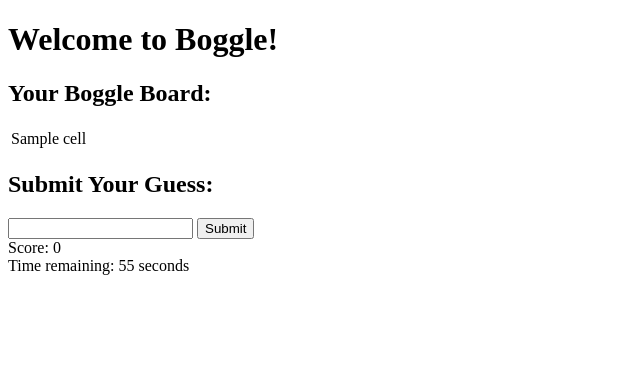
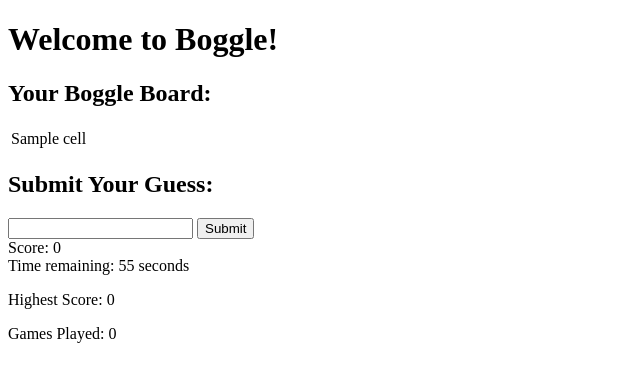
Before and after one commit to tunderscoreyler9/Springboard-exercises, a Flask app: template 24/24.5_flask_boggle_exercise/flask-boggle/templates/index.html in a window 1280 px wide. Shown: the top 382 px of the page, without its empty margins (0-640 px from the left). Run offline with Flask 3, Linux system fonts and the light colour scheme; the template is opened without the code that fills it: most values are stand-ins (such as "Sample title", 1, 10 or a date in 2020); parts of the project's set-up code (start-up, migrations or seed data) failed here and were passed over.

Commit message:
completed part 6- highest_score(s) and # of games played functionality added

```diff
--- a/24/24.5_flask_boggle_exercise/flask-boggle/app.py
+++ b/24/24.5_flask_boggle_exercise/flask-boggle/app.py
@@ -1,27 +1,20 @@
+from flask_debugtoolbar import DebugToolbarExtension
+
+from flask import Flask, request, render_template, jsonify, session
 from boggle import Boggle
-from flask import Flask, request, render_template, redirect, flash, jsonify, session
-from flask_debugtoolbar import DebugToolbarExtension
-from random import randint, choice, sample
 
 app = Flask(__name__, static_url_path='/static')
-
-app.config['SECRET_KEY'] = "oh-so-secret"
-app.debug = True
-toolbar = DebugToolbarExtension(app)
+app.config['SECRET_KEY'] = 'your_secret_key_here'
 boggle_game = Boggle()
 
 @app.route('/')
 def index():
-    boggle_game = Boggle()
     board = boggle_game.make_board()
     session['board'] = board
-    return render_template('index.html', board=board)
+    return render_template('index.html', highest_score=session.get('highest_score', 0), games_played=session.get('games_played', 0), board=board)
 
 @app.route('/check_guess', methods=['POST'])
 def check_guess():
-    if session.get('game_ended'):
-        return jsonify({'result': 'game-ended'})
-
     guess = request.json.get('guess')
 
     if guess is None:
@@ -38,8 +31,18 @@ def check_guess():
 
     return jsonify(response)
 
+@app.route('/update_statistics', methods=['POST'])
+def update_statistics():
+    score = request.json.get('score')
+    if score is not None:
+        session['games_played'] = session.get('games_played', 0) + 1
+        session['highest_score'] = max(score, session.get('highest_score', 0))
+        return jsonify({'message': 'Statistics updated successfully.'})
+    return jsonify({'message': 'Invalid request.'}), 400
 
-
+@app.route('/get_statistics', methods=['GET'])
+def get_statistics():
+    return jsonify({'highestScore': session.get('highest_score', 0), 'gamesPlayed': session.get('games_played', 0)})
 
 if __name__ == '__main__':
     app.run(debug=True)
--- a/24/24.5_flask_boggle_exercise/flask-boggle/static/script.js
+++ b/24/24.5_flask_boggle_exercise/flask-boggle/static/script.js
@@ -1,47 +1,86 @@
+// Wait for the document to be fully loaded
+$(document).ready(function () {
+    // Function to update the statistics displayed on the page
+    function updateStatistics() {
+        axios.get('/get_statistics')
+            .then(function (response) {
+                const highestScore = response.data.highestScore;
+                const gamesPlayed = response.data.gamesPlayed;
 
-$(document).ready(function() {
+                $('#highest-score').text(highestScore);
+                $('#games-played').text(gamesPlayed);
+            })
+            .catch(function (error) {
+                console.error('Error fetching statistics:', error);
+            });
+    }
+
+    // Call the function to initially display statistics
+    updateStatistics();
+
+    // Initialize timer value and other variables
+    let timer = 60;
     let score = 0;
-    let timer = 60;
 
-    // gotta update the timer display:
+    // Function to reset the game state
+    function resetGame() {
+        clearInterval(interval);
+        $('input[name="guess"]').prop('disabled', false);
+        $('input[type="submit"]').prop('disabled', false);
+        $('#score').text('Score: 0');
+        score = 0;
+        updateStatistics();
+    }
+
+    // Function to update the timer display and handle game end
     function updateTimer() {
-        $('#time').text(timer); // update timer display
+        $('#time').text(timer); // Update timer display
 
-        if(timer === 0) {
+        if (timer === 0) {
+            clearInterval(interval);
             $('input[name="guess"]').prop('disabled', true);
             $('input[type="submit"]').prop('disabled', true);
-            clearInterval(interval);
+
+            // Send AJAX request to update statistics
+            axios.post('/update_statistics', { score: score })
+                .then(function (response) {
+                    console.log('Game ended. Statistics updated.');
+                    resetGame(); // Reset the game
+                })
+                .catch(function (error) {
+                    console.error('Error updating statistics:', error);
+                });
         }
-        timer --;
+        timer--;
     }
+
     // Call updateTimer function every second
     let interval = setInterval(updateTimer, 1000);
 
-
-    $('form').submit(function(event) {
+    // Handle form submission
+    $('form').submit(function (event) {
         event.preventDefault();
         let guess = $('input[name="guess"]').val();
         console.log('Sending guess:', guess);
 
-        // post request:
-        axios.post('/check_guess', {guess: guess})
-        .then(function(response) {
-            // Handle response from the server
+        // Post request to check the guess
+        axios.post('/check_guess', { guess: guess })
+            .then(function (response) {
                 let result = response.data.result;
 
-            // If the word is valid, update the score and display it
-            if(result === 'ok') {
+                // Handle different result cases
+                if (result === 'ok') {
                     score += guess.length;
                     $('#score').text('Score: ' + score);
                     console.log(score);
                     alert('Good guess!');
-            } else if(result === 'not-on-board') {
+                } else if (result === 'not-on-board') {
                     alert('Word not on the board!');
                 } else {
-                alert("Not a word!");
+                    alert('Not a word!');
                 }
             })
-        .catch(function(error) {
+            .catch(function (error) {
                 console.error('Error:', error);
             });
     });
--- a/24/24.5_flask_boggle_exercise/flask-boggle/templates/index.html
+++ b/24/24.5_flask_boggle_exercise/flask-boggle/templates/index.html
@@ -1,16 +1,14 @@
 <!DOCTYPE html>
 <html>
-
 <head>
     <title>Boggle Game</title>
     <script src="https://cdn.jsdelivr.net/npm/axios/dist/axios.min.js"></script>
     <script src="https://code.jquery.com/jquery-3.6.0.min.js"></script>
 </head>
-
 <body>
     <h1>Welcome to Boggle!</h1>
     <h2>Your Boggle Board:</h2>
-    <table>
+    <table id="board-table">
         {% for row in board %}
         <tr>
             {% for cell in row %}
@@ -29,9 +27,11 @@
     <div id="score">Score: 0</div>
     <div id="timer">Time remaining: <span id="time">60</span> seconds</div>
 
+    <div>
+        <p>Highest Score: <span id="highest-score">{{ highest_score }}</span></p>
+        <p>Games Played: <span id="games-played">{{ games_played }}</span></p>
+    </div>
 
     <script src="{{ url_for('static', filename='script.js') }}"></script>
-
 </body>
-
 </html>
```
Lines whose indentation alone changed are shown as unchanged.
